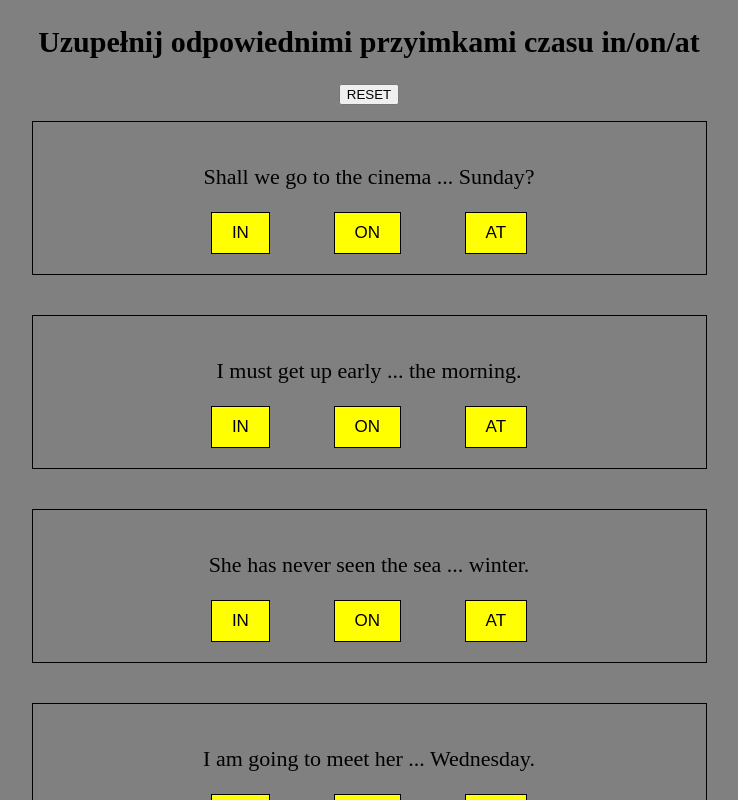
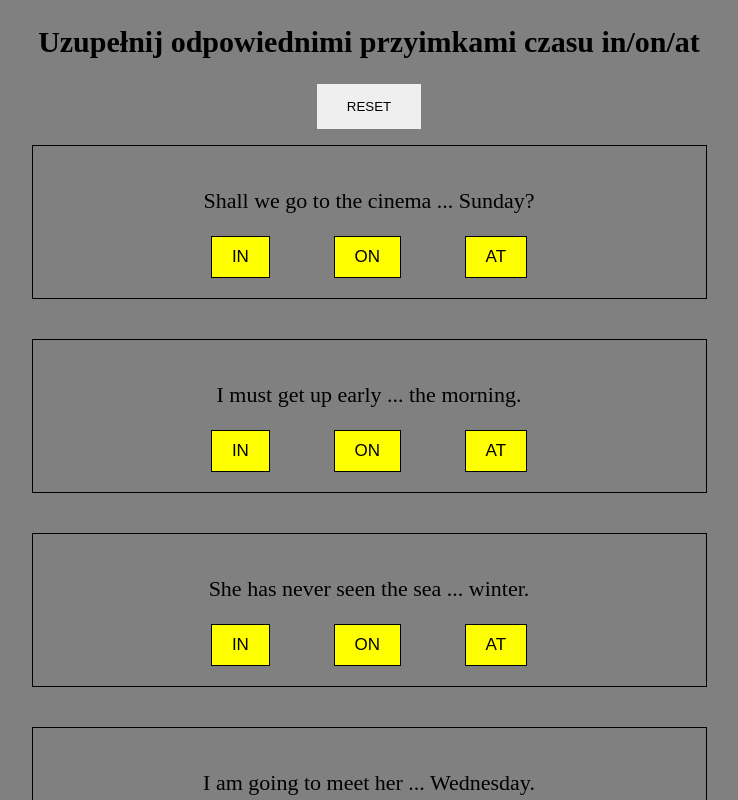
Before and after one commit to GrzegorzStacel/react_english_gramar_exercises, a React (Create React App) app: page / in a window 1280 px wide. Shown: the top 800 px of the page, without its empty margins (271-1009 px from the left). Built offline with nearby package versions, Linux system fonts and the light colour scheme; the HTML template or start-up script is replaced by a standard one.

Commit message:
Fix the bug

```diff
--- a/src/App.js
+++ b/src/App.js
@@ -73,7 +73,7 @@ class App extends React.Component {
           Uzupełnij odpowiednimi przyimkami czasu in/on/at
         </h2>
         <Button
-            className={styles.resetBtn}
+            setClassName={styles.resetBtn}
             handleOnClick={(e) => this.resetFN(e)}
         >
             RESET
--- a/src/App.module.scss
+++ b/src/App.module.scss
@@ -19,9 +19,9 @@
       text-align: center;
       font-size: 30px;
     }
+
+    .resetBtn{
+      border: none;
+      padding: 15px 30px;
+    }
 }
-
-.resetBtn{
-  margin: 0 auto;
-  background: red;
-}
```
